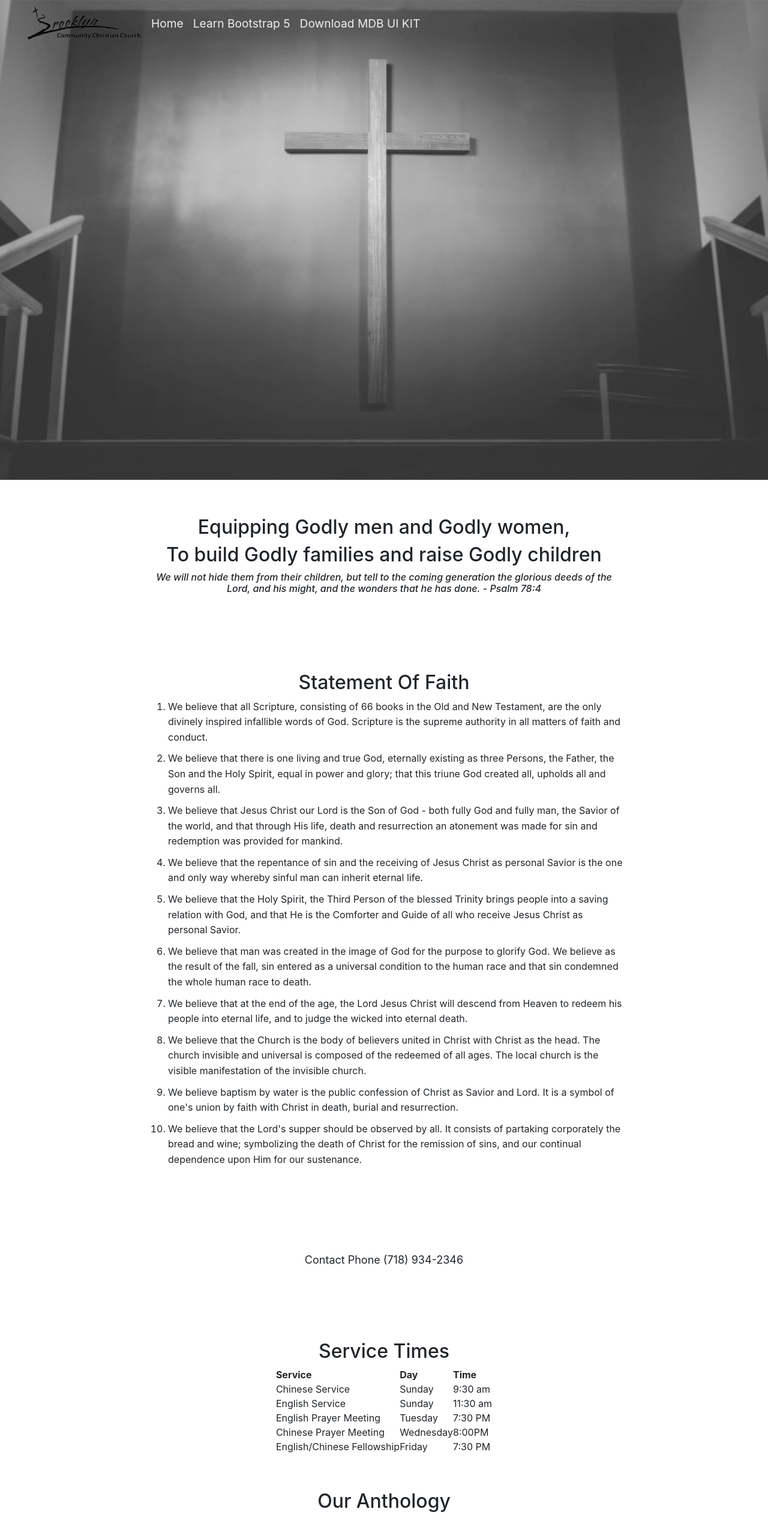
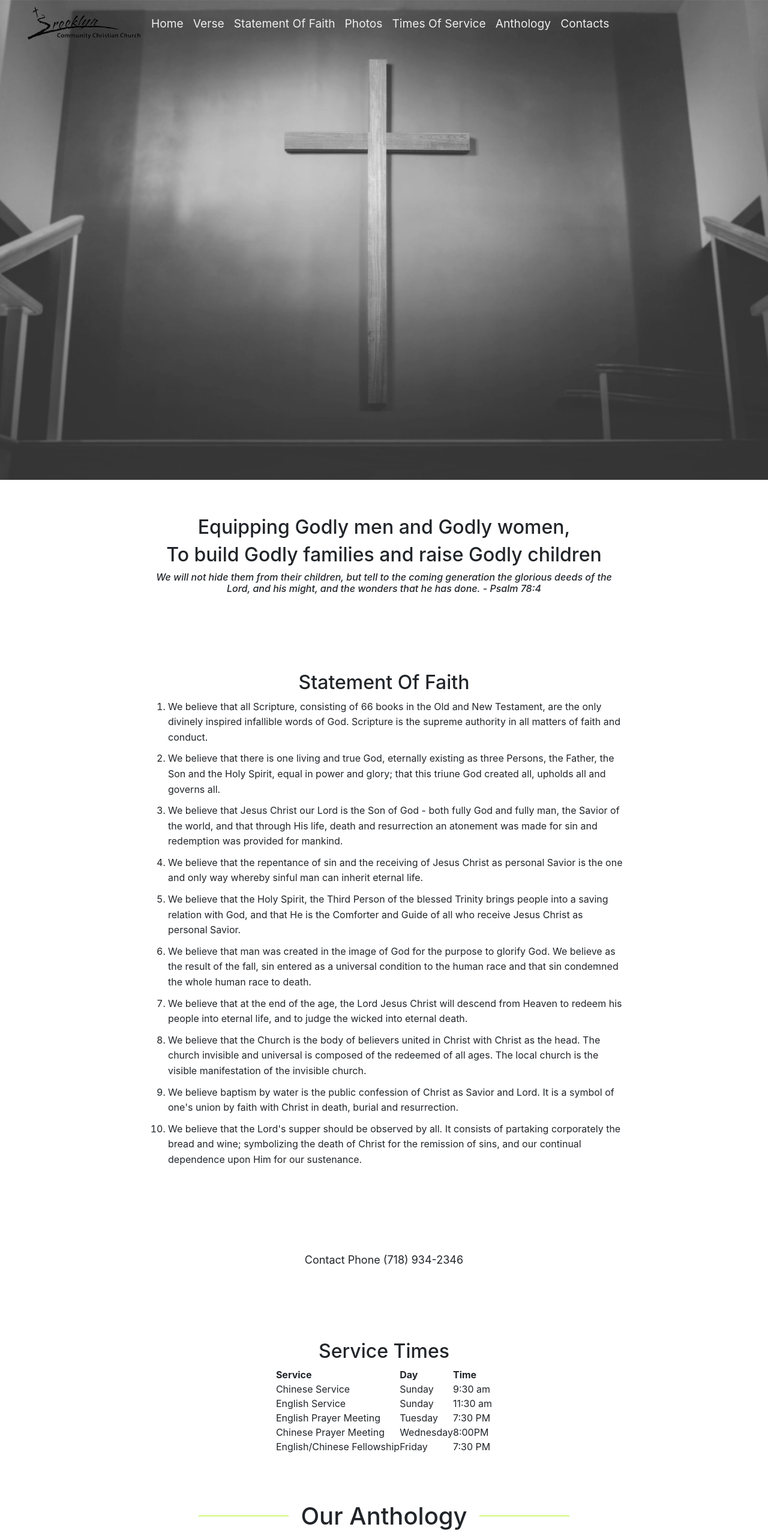
Before and after one commit to GalacticKnight/bccc, a React (Create React App) app: page / in a window 1280 px wide. Shown: the top 2561 px of the page at 60% size. Built offline with nearby package versions, Linux system fonts and the light colour scheme.

Commit message:
vincent changes

```diff
--- a/public/index.html
+++ b/public/index.html
@@ -2,7 +2,7 @@
 <html lang="en">
   <head>
     <meta charset="utf-8" />
-    <link rel="icon" href="%PUBLIC_URL%/favicon.ico" />
+    <link rel="icon" href="%PUBLIC_URL%/BCCC_logo.png" />
     <meta name="viewport" content="width=device-width, initial-scale=1" />
     <meta name="theme-color" content="#000000" />
     <meta
--- a/src/components/HomePage/Anthology.jsx
+++ b/src/components/HomePage/Anthology.jsx
@@ -3,9 +3,11 @@ import '../static/Anthology.css';
 import bookImage from "../images/book.png";
 const Anthology = () => {
     return (
-        <section className='projectsSection' id='projects' >
+        <section className=' projectsSection' id='projects' >
         <div className="anthologySummary">
-            <h2 style={{textAlign:"center"}}>Our Anthology</h2>
+            <div className="d-flex justify-content-center">
+                <h2 className='siteHeadings'>Our Anthology</h2>
+            </div>
             <div id='book'>
                 <a href="http://bccc-ny.org/assets/pdf/SBI7Anthology.pdf">
                     <img src={bookImage} alt="book image"/>
--- a/src/components/shared/NavBar.jsx
+++ b/src/components/shared/NavBar.jsx
@@ -17,36 +17,25 @@ const NavBar = () => {
                 <div class="collapse navbar-collapse" id="navbarExample01">
                     <ul class="navbar-nav me-auto mb-2 mb-lg-0">
                         <li class="nav-item active">
-                        <a class="nav-link" aria-current="page" href="#intro">Home</a>
+                            <a class="nav-link" aria-current="page" href="#hero">Home</a>
                         </li>
                         <li class="nav-item">
-                        <a class="nav-link" href="https://www.youtube.com/channel/UC5CF7mLQZhvx8O5GODZAhdA" rel="nofollow" target="_blank" >Learn Bootstrap 5</a>
+                            <a class="nav-link" aria-current="page" href="#verse">Verse</a>
                         </li>
                         <li class="nav-item">
-                        <a class="nav-link" href="https://mdbootstrap.com/docs/standard/"target="_blank">Download MDB UI KIT</a >
-                    </li>
-                    </ul>
-
-                    <ul class="navbar-nav flex-row">
-                    <li class="nav-item">
-                        <a class="nav-link pe-2" href="https://www.youtube.com/channel/UC5CF7mLQZhvx8O5GODZAhdA" rel="nofollow" target="_blank" >
-                        <i class="fab fa-youtube"></i>
-                        </a>
+                            <a class="nav-link" aria-current="page" href="#hero">Statement Of Faith</a>
                         </li>
                         <li class="nav-item">
-                        <a class="nav-link px-2" href="https://www.facebook.com/mdbootstrap" rel="nofollow" target="_blank" >
-                        <i class="fab fa-facebook-f"></i>
-                        </a>
+                            <a class="nav-link" aria-current="page" href="#contact">Photos</a >
+                        </li>
+                        <li class="nav-item active">
+                            <a class="nav-link" aria-current="page" href="#time">Times Of Service</a>
                         </li>
                         <li class="nav-item">
-                        <a class="nav-link px-2" href="https://twitter.com/MDBootstrap" rel="nofollow" target="_blank" >
-                        <i class="fab fa-twitter"></i>
-                        </a>
+                            <a class="nav-link" aria-current="page" href="#Anthology" >Anthology</a>
                         </li>
                         <li class="nav-item">
-                        <a class="nav-link ps-2" href="https://github.com/mdbootstrap/mdb-ui-kit" rel="nofollow" target="_blank">
-                        <i class="fab fa-github"></i>
-                        </a>
+                            <a class="nav-link" aria-current="page" href="#footer">Contacts</a >
                         </li>
                     </ul>
                 </div>
@@ -56,6 +45,7 @@ const NavBar = () => {
 
     );
 }
+
 
 export default NavBar;
 {/*         // <header className='navbar navbar-expand-md bg-white navbar-white'>
--- a/src/index.css
+++ b/src/index.css
@@ -74,7 +74,7 @@ code {
   position: relative;
   height: 1px;
   margin-right: 20px;
-  background-color: #027a56;
+  background-color: #a3f500;
 }
 .siteHeadings{
   display: flex;
@@ -89,7 +89,7 @@ code {
   position: relative;
   height: 1px;
   margin-left: 20px;
-  background-color: #027a56;
+  background-color: #a3f500;
 }
 
 .contact{
```
Also changed, not shown: public/BCCC_logo.png (added), src/components/images/Cross-flowers.jpg (added). Lines whose indentation alone changed are shown as unchanged.
